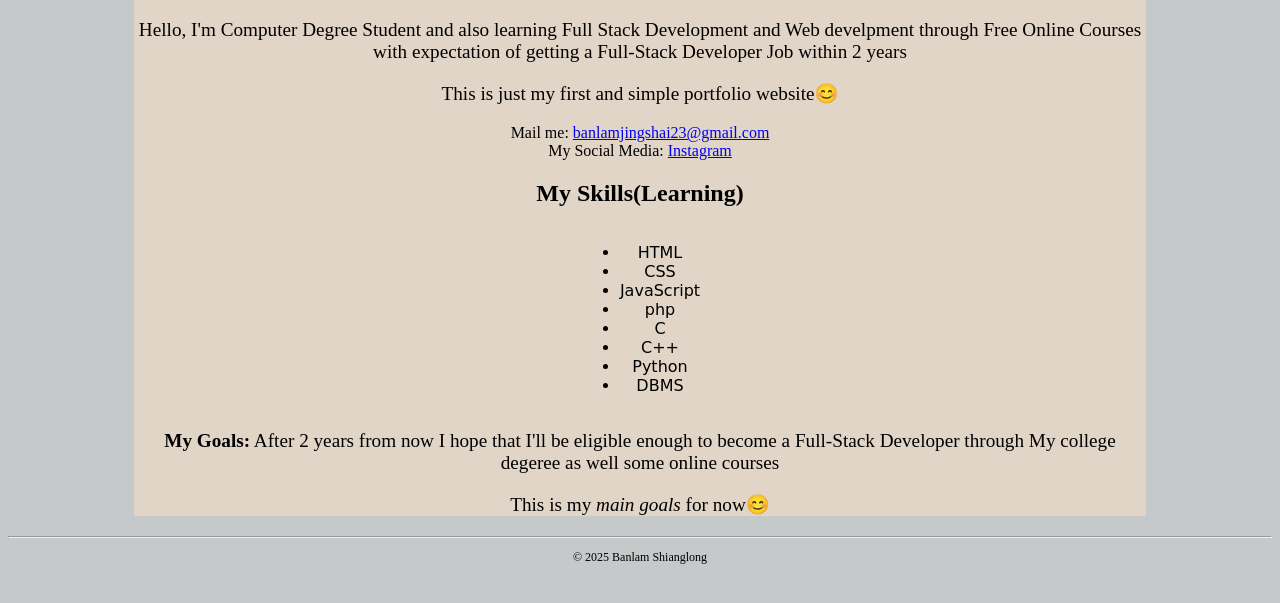
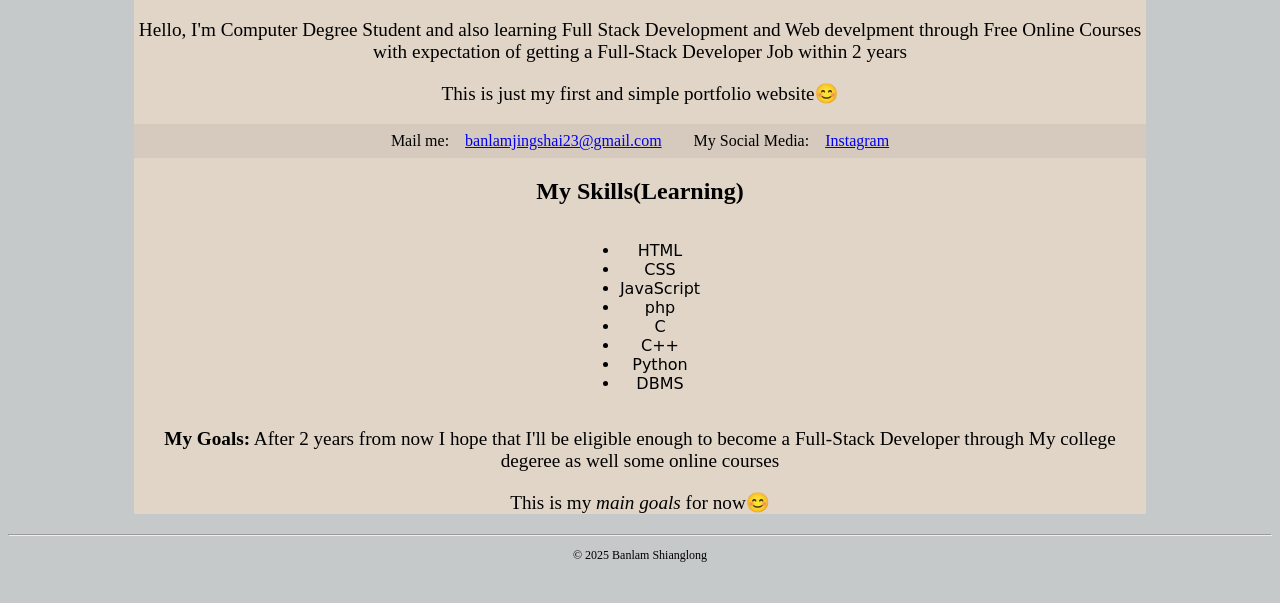
Before and after one commit to Banlam23/portfolio, a plain HTML site: page index.html in a window 1280 px wide. Shown: the part 61-664 px from the top of the page. Drawn offline with Linux system fonts and the light colour scheme.

Commit message:
Update style.css

```diff
--- a/style.css
+++ b/style.css
@@ -31,3 +31,11 @@ footer {
 
     font-family: cursive;
 }
+nav {
+  display: flex;
+  justify-content: center;
+  gap: 1rem;
+  margin: 1em 0;
+  padding: 0.5em;
+  background-color: rgba(0,0,0,0.05);
+}
```
